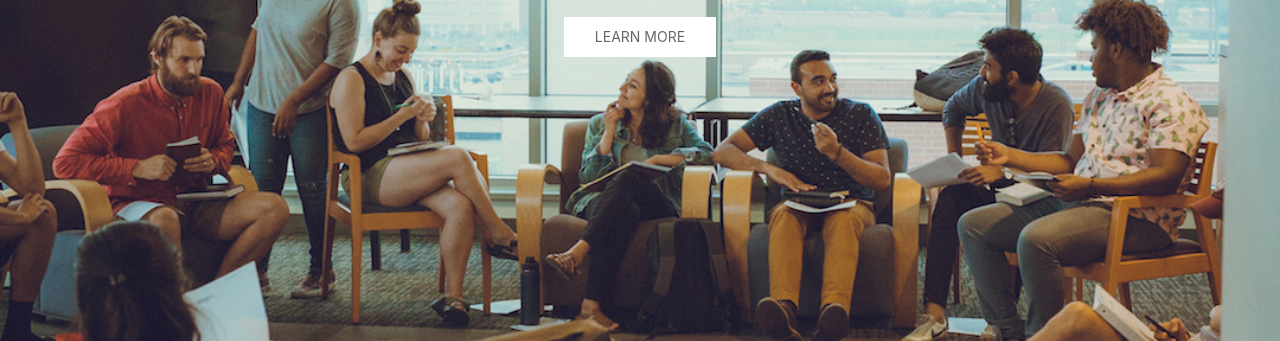
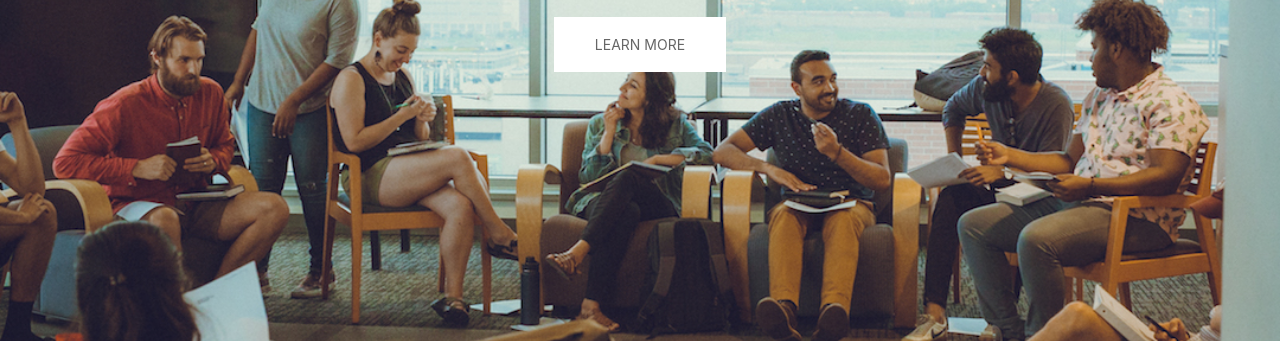
Before and after one commit to abigailjxn/navigators-scs, a plain HTML site: page index.html in a window 1280 px wide. Shown: the part 459-800 px from the top of the page. Drawn offline with nearby package versions, Linux system fonts and the light colour scheme; a script that the page names is missing.

Commit message:
larger "learn more" btn

```diff
--- a/index.html
+++ b/index.html
@@ -40,7 +40,7 @@
                 <p>Lorem ipsum dolor sit amet consectetur adipisicing elit. Quos quisquam id doloremque laudantium eos
                     aperiam dolor aliquam et, iure cumque, veritatis culpa eligendi velit assumenda ad atque, a natus.
                     Corrupti.</p>
-                <button id="learn-more-btn" class="uk-button uk-button-secondary">Learn More</button>
+                <button id="learn-more-btn" class="uk-button uk-button-secondary uk-button-large">Learn More</button>
             </div>
         </div>
     </section>
```
